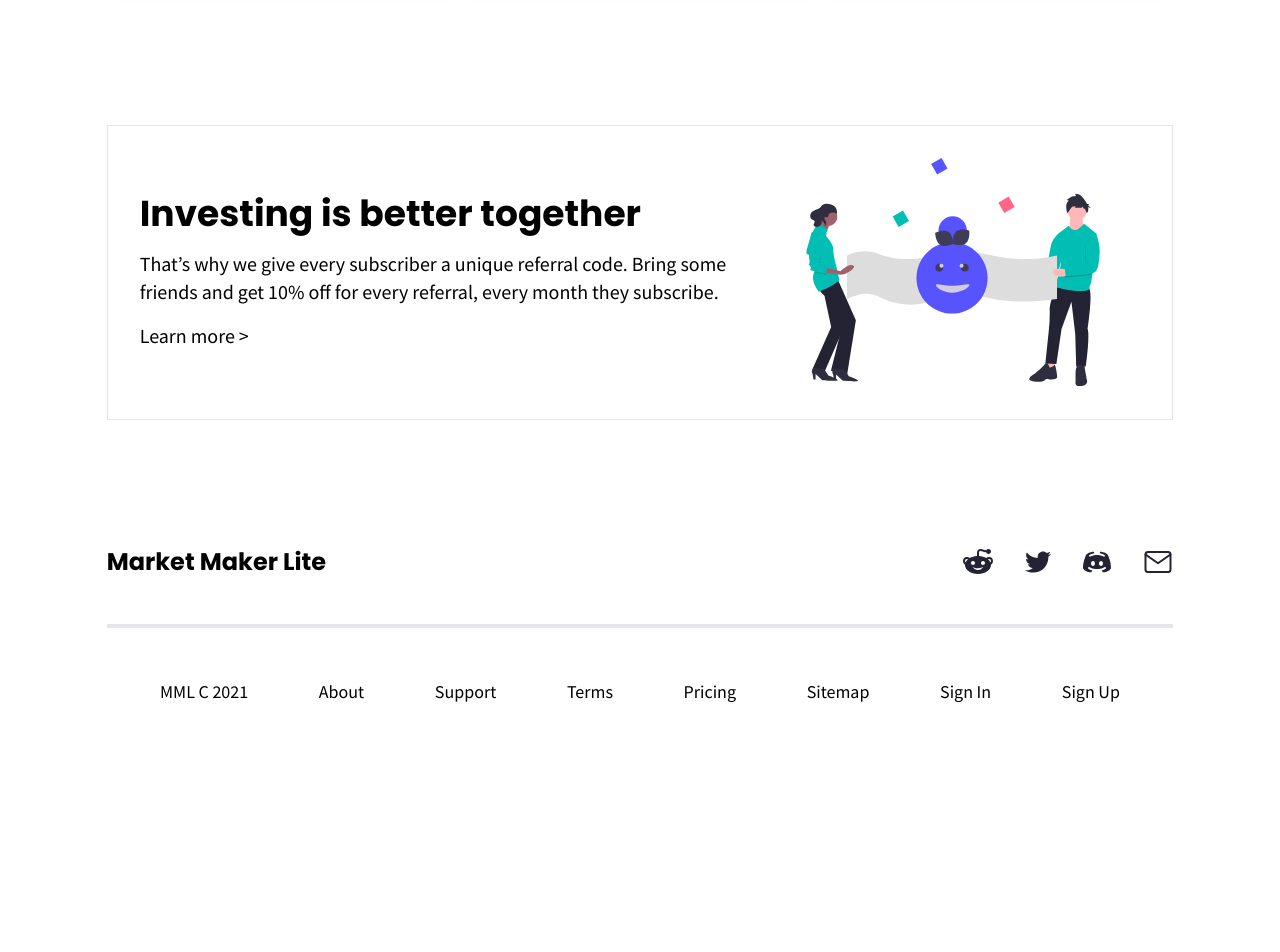
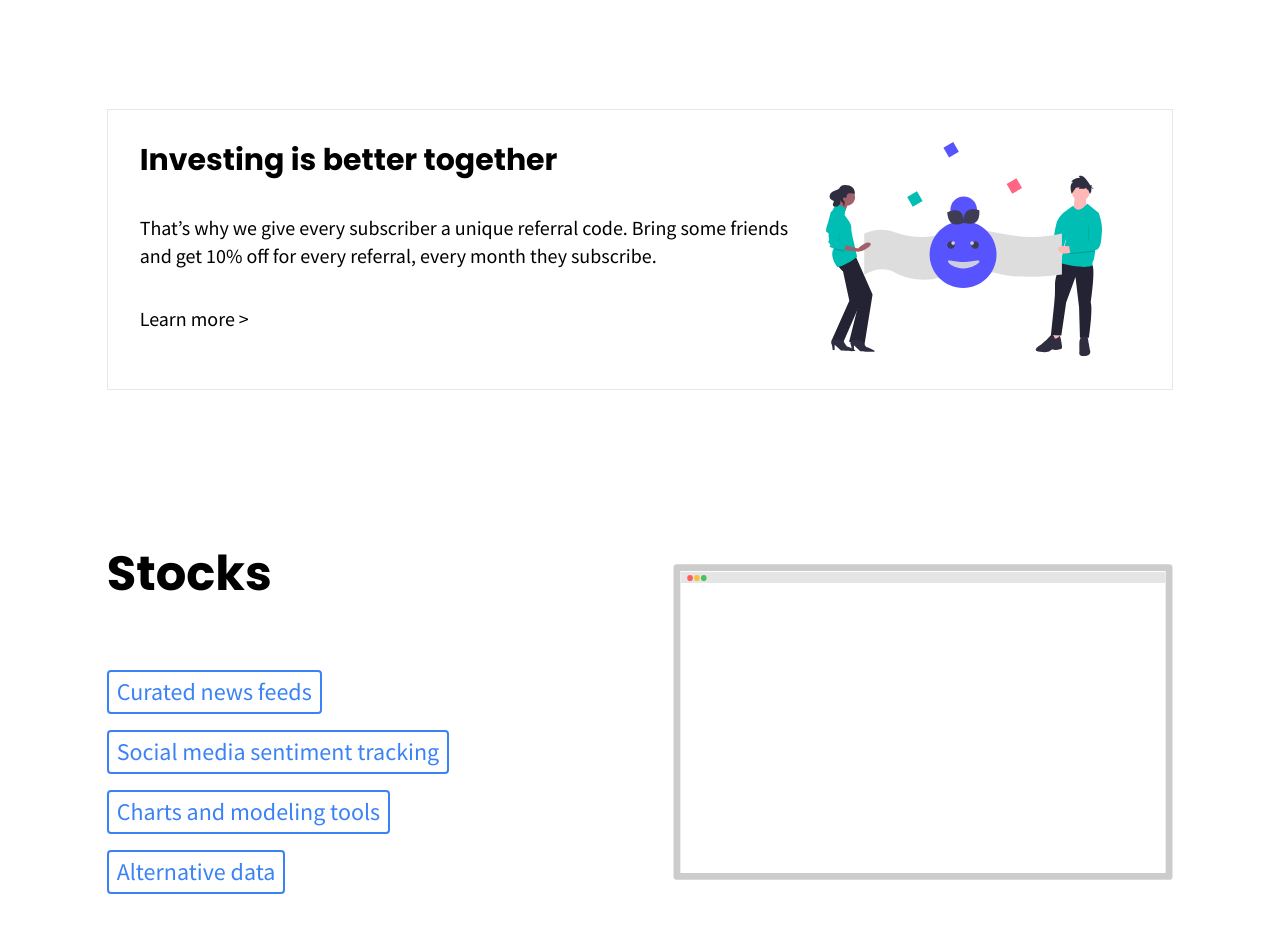
Before and after one commit to jonkarrer/market_maker, a Next.js app: page / in a window 1280 px wide. Shown: the part 2440-3392 px from the top of the page. Before the commit the page ends 3196 px from the top, so only its background shows below. Built offline with nearby package versions, Linux system fonts and the light colour scheme; no server answers.

Commit message:
added screenshots

```diff
--- a/components/_Home/Features.tsx
+++ b/components/_Home/Features.tsx
@@ -43,6 +43,6 @@ const Item = ({ img, feature, info }: Item) => (
   <article className="grid place-items-center gap-4 md:mx-10 md:gap-7 2xl:mx-12 2xl:gap-9">
     <img className="h-24 2xl:h-28 m-auto" src={img} alt="icon" />
     <h4 className="lg:w-44 2xl:w-48 3xl:w-64 text-center">{feature}</h4>
-    <p className="w-72 md:w-auto md:h-32 2xl:h-40 text-center">{info}</p>
+    <p className="md:w-auto md:h-32 2xl:h-40 text-center">{info}</p>
   </article>
 );
--- a/components/_Home/Plans.tsx
+++ b/components/_Home/Plans.tsx
@@ -11,7 +11,7 @@ export default function Plans(): JSX.Element {
         <div className="wrapper lg:px-0 grid gap-16 md:grid-cols-3 md:gap-0">
           <Plan>
             <h3>Free</h3>
-            <span className="h-12">
+            <span className="h-8 md:h-12">
               <h5>
                 <strong>$0</strong> per month
               </h5>
@@ -32,7 +32,7 @@ export default function Plans(): JSX.Element {
               Most Popular
             </span>
             <h3>Premium</h3>
-            <span className="h-12">
+            <span className="h-8 md:h-12">
               <h5>
                 <strong>$39</strong> per month
               </h5>
@@ -59,7 +59,7 @@ export default function Plans(): JSX.Element {
 
           <Plan>
             <h3>Annual</h3>
-            <span className="h-12">
+            <span className="h-10 md:h-12">
               <h5>
                 <strong>$399</strong> per year
               </h5>
@@ -94,13 +94,13 @@ interface IChild {
   border?: string;
 }
 const Plan = ({ children }: IChild) => (
-  <div className="grid text-center relative py-10 gap-10 border shadow-xl 3xl:py-16">
+  <div className="grid text-center relative py-10 gap-12 border shadow-xl 3xl:py-16">
     {children}
   </div>
 );
 
 const Benefits = ({ children }: IChild) => (
-  <div className="flex flex-col space-y-3 h-72 md:h-80 3xl:h-96 3xl:space-y-5">
+  <div className="flex flex-col space-y-2 h-60 md:h-72 md:space-y-3 3xl:h-96 3xl:space-y-5">
     {children}
   </div>
 );
--- a/components/_Home/Rectangle.tsx
+++ b/components/_Home/Rectangle.tsx
@@ -7,17 +7,14 @@ interface IRectangle {
 
 const Rectangle = ({ title, info, button, image }: IRectangle) => (
   <section>
-    <div className="wrapper border space-y-8 p-5 flex flex-col items-center md:flex-row md:space-y-0 lg:p-8">
-      <article className="grid gap-3 md:gap-4 2xl:gap-6">
-        <h3>{title}</h3>
+    <div className="wrapper border space-y-8 p-5 flex flex-col md:flex-row md:space-y-0 lg:p-8">
+      <article className="grid gap-3 md:w-2/3">
+        <h3 className="text-2xl font-bold lg:text-3xl 3xl:text-4xl">{title}</h3>
         <p>{info}</p>
         <p className="cursor-pointer">{button}</p>
       </article>
-      <img
-        className="z-10 lg:w-160 2xl:w-190 3xl:w-220"
-        src={image}
-        alt="rectangle infographic"
-      />
+
+      <img className="z-10 flex-1" src={image} alt="rectangle infographic" />
     </div>
   </section>
 );
--- /dev/null
+++ b/components/_Home/Screenshots.tsx
@@ -0,0 +1,49 @@
+const Screenshots = () => (
+  <section>
+    <div className="wrapper grid gap-20 md:gap-40 lg:gap-60">
+      <div className="grid gap-10 md:flex md:justify-between ">
+        <div className="grid gap-3 md:gap-4 place-content-start">
+          <h2 className="mb-6 md:mb-10 lg:mb-14">Stocks</h2>
+          <BlueFeature text="Curated news feeds" />
+          <BlueFeature text="Social media sentiment tracking" />
+          <BlueFeature text="Charts and modeling tools" />
+          <BlueFeature text="Alternative data" />
+        </div>
+        <img
+          className="md:w-100 lg:w-120 2xl:w-140"
+          src="/Home/screenshots/placeholder.svg"
+          alt=""
+        />
+      </div>
+
+      <div className="grid gap-10 md:flex md:justify-between">
+        <div className="grid gap-3 md:gap-4 md:place-content-start place-items-end md:order-2">
+          <h2 className="mb-6 md:mb-10 lg:mb-14">Options</h2>
+          <AquaFeature text="Unusual order flow tracking" />
+          <AquaFeature text="Statistically probable spreads" />
+          <AquaFeature text="Macro indicators" />
+          <AquaFeature text="Volatility analysis" />
+        </div>
+        <img
+          className="md:w-100 lg:w-120 2xl:w-140"
+          src="/Home/screenshots/placeholder.svg"
+          alt=""
+        />
+      </div>
+    </div>
+  </section>
+);
+
+export default Screenshots;
+
+const BlueFeature = ({ text }: { text: string }) => (
+  <p className="border-blue-500 border-2 rounded w-max px-2 text-blue-500 py-1 lg:text-2xl">
+    {text}
+  </p>
+);
+
+const AquaFeature = ({ text }: { text: string }) => (
+  <p className="border-gradAqua border-2 rounded w-max px-2 text-gradAqua py-1 lg:text-2xl">
+    {text}
+  </p>
+);
--- a/components/_Home/Splash.tsx
+++ b/components/_Home/Splash.tsx
@@ -7,7 +7,7 @@ const Splash = (): JSX.Element => (
       className="py-0 h-screen bg-splash relative overflow-hidden"
     >
       <div className="wrapper h-full flex items-center">
-        <article className="text-white grid gap-6 md:gap-10 2xl:gap-11">
+        <article className="text-white grid gap-7 md:gap-10 2xl:gap-11">
           <h1 className="sm:w-96 md:w-140 2xl:w-160 md:leading-tight 3xl:w-200">
             Make the market you deserve
           </h1>
--- a/components/_Home/index.ts
+++ b/components/_Home/index.ts
@@ -2,4 +2,5 @@ import Splash from "./Splash";
 import Features from "./Features";
 import Plans from "./Plans";
 import Rectangle from "./Rectangle";
-export { Splash, Features, Plans, Rectangle };
+import Screenshots from "./Screenshots";
+export { Splash, Features, Plans, Rectangle, Screenshots };
--- a/pages/index.tsx
+++ b/pages/index.tsx
@@ -1,5 +1,11 @@
 import Head from "next/head";
-import { Splash, Features, Plans, Rectangle } from "@/components/_Home";
+import {
+  Splash,
+  Features,
+  Plans,
+  Rectangle,
+  Screenshots,
+} from "@/components/_Home";
 export default function Home() {
   return (
     <div>
@@ -21,6 +27,8 @@ export default function Home() {
           button="Learn more >"
           image="/Home/rectangle/two_people.svg"
         />
+
+        <Screenshots />
       </main>
     </div>
   );
--- a/styles/globals.css
+++ b/styles/globals.css
@@ -48,13 +48,13 @@ span {
     @apply text-3xl font-bold md:text-4xl 2xl:text-5xl;
   }
   h4 {
-    @apply text-xl font-bold lg:text-2xl 2xl:text-3xl 3xl:text-4xl;
+    @apply text-xl font-bold 2xl:text-3xl 3xl:text-4xl;
   }
   h5 {
     @apply text-lg lg:text-xl 2xl:text-2xl;
   }
   p {
-    @apply text-xl 2xl:text-2xl 3xl:text-3xl;
+    @apply text-lg md:text-xl 2xl:text-2xl 3xl:text-3xl;
   }
   button {
     @apply text-lg rounded border-2 border-white w-40 py-2 md:text-xl md:w-48 md:py-3 2xl:text-2xl 2xl:w-60 2xl:py-4 3xl:text-3xl 3xl:w-72;
@@ -62,6 +62,6 @@ span {
 }
 @layer components {
   .wrapper {
-    @apply m-auto w-10/12 md:w-11/12 lg:w-10/12 max-w-screen-3xl;
+    @apply m-auto w-5/6 md:w-11/12 lg:w-10/12 max-w-screen-3xl;
   }
 }
```
Also changed, not shown: public/Home/screenshots/placeholder.svg (added).
